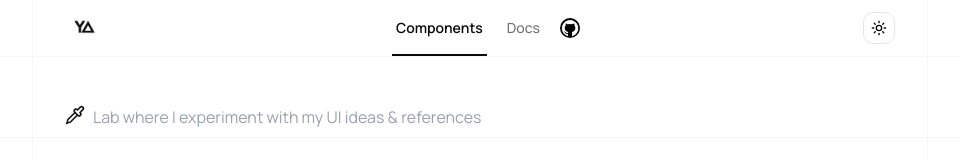
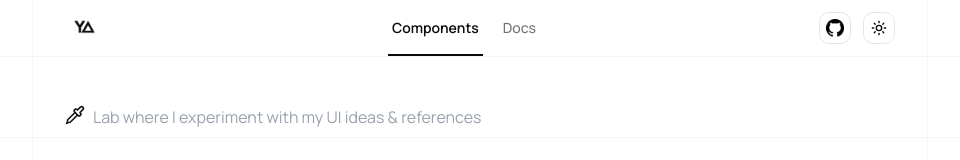
Before and after one commit to yashanand167/personal-lab, a Next.js app: page / in a window 1280 px wide. Shown: the top 160 px of the page, without its empty margins (160-1120 px from the left). Built offline with nearby package versions, Linux system fonts and the light colour scheme.

Commit message:
refactor: replace Github link image with styled icon button component

```diff
--- a/components/Header.tsx
+++ b/components/Header.tsx
@@ -76,18 +76,25 @@ export default function Header() {
               />
             )}
           </Link>
-
-          <a
-            href="https://github.com/yashanand167/personal-lab"
-            target="_blank"
-            rel="noopener noreferrer"
-            className="flex items-center justify-center hover:opacity-80 transition-opacity"
-          >
-            <Image src="/Github.jpg" alt="Github" width={20} height={20} className="rounded-full object-cover" />
-          </a>
         </div>
 
-        <div className="flex items-center space-x-2">
+        <div className="flex items-center space-x-3">
+          <Button
+            variant="outline"
+            size="icon"
+            asChild
+            className="dark:bg-white dark:hover:bg-white/90 dark:border-transparent"
+          >
+            <Link href="https://github.com/yashanand167/personal-lab" target="_blank" rel="noopener noreferrer">
+              <Image
+                src="/Github-Icon.png"
+                alt="Github"
+                width={18}
+                height={18}
+                className="object-contain"
+              />
+            </Link>
+          </Button>
           <Button
             variant="outline"
             size="icon"
```
Also changed, not shown: public/Github-Icon.png (added), public/Github.jpg (deleted).
